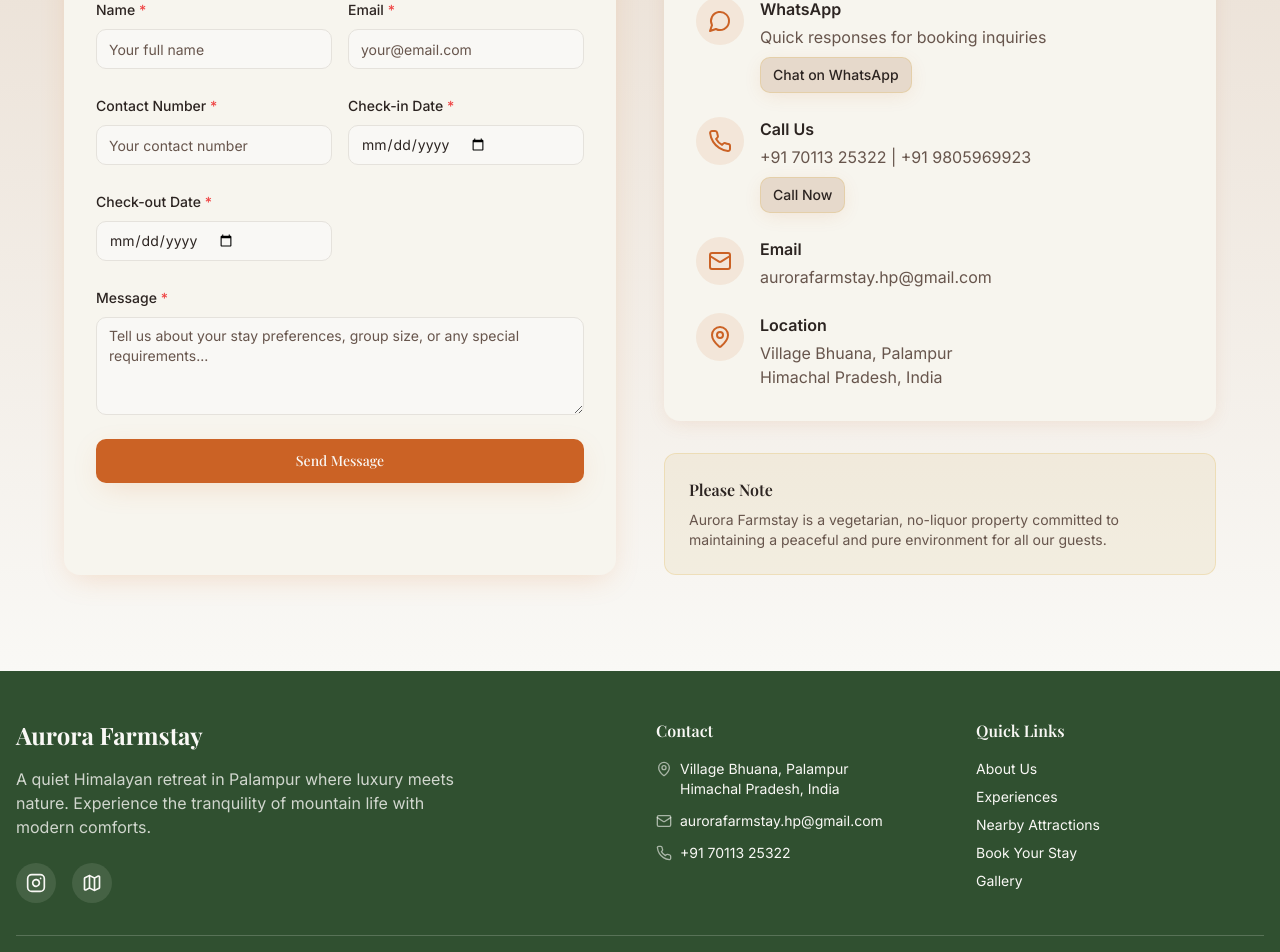
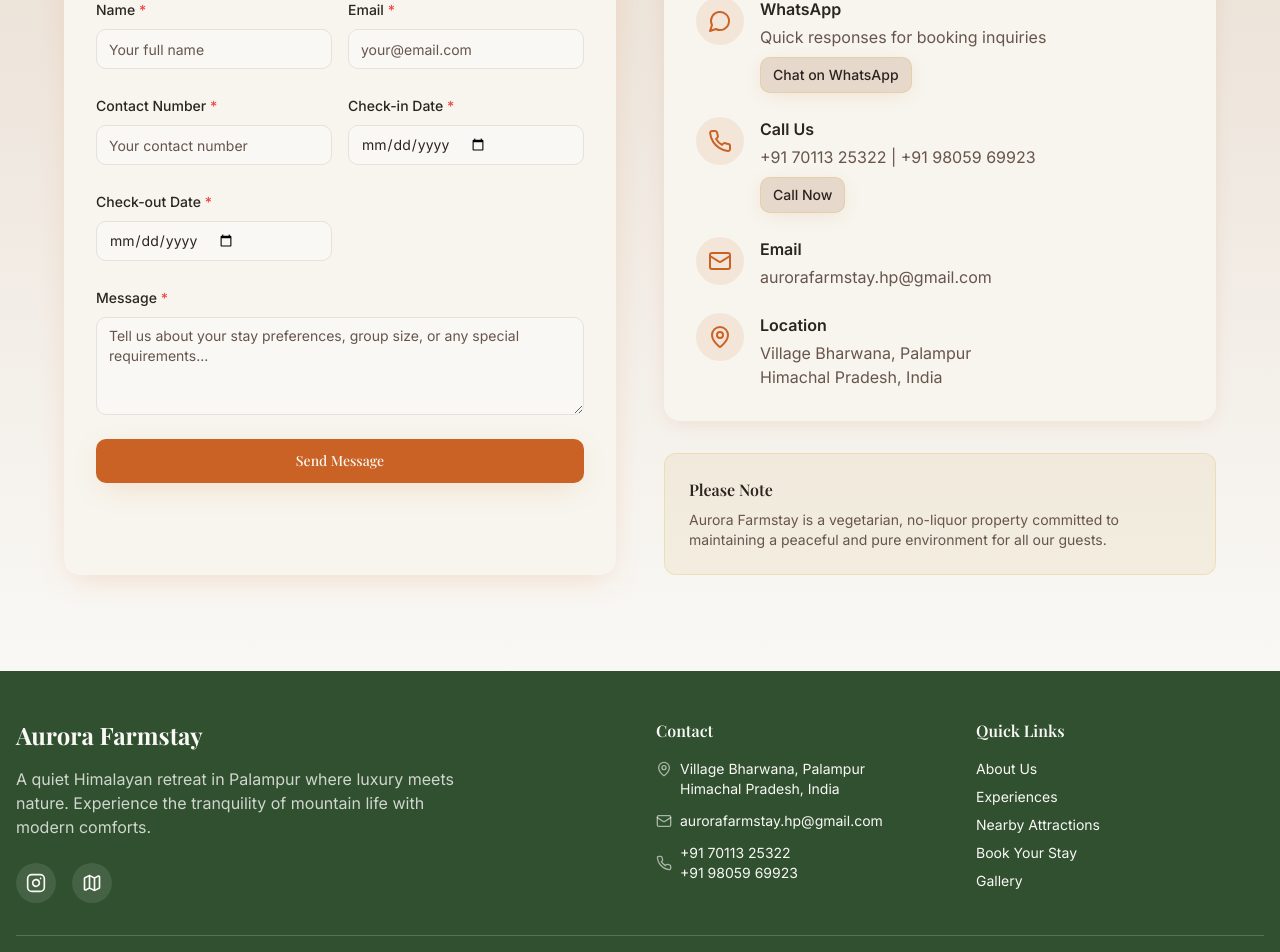
Before and after one commit to BudgetandBrains/aurora-himalayan-retreat, a React (Vite) app: page /book in a window 1280 px wide. Shown: the part 779-1731 px from the top of the page. Built offline with nearby package versions, Linux system fonts and the light colour scheme; a web font is replaced by a local one.

Commit message:
Update footer contact information

```diff
--- a/src/components/Contact.tsx
+++ b/src/components/Contact.tsx
@@ -200,7 +200,7 @@ const Contact = () => {
                   </div>
                   <div>
                     <h4 className="font-semibold text-foreground mb-1">Call Us</h4>
-                    <p className="text-muted-foreground">+91 70113 25322 | +91 9805969923</p>
+                    <p className="text-muted-foreground">+91 70113 25322 | +91 98059 69923</p>
                     <Button variant="earth" size="sm" className="mt-2" asChild>
                       <a href="tel:+917011325322">
                         Call Now
@@ -226,7 +226,7 @@ const Contact = () => {
                   <div>
                     <h4 className="font-semibold text-foreground mb-1">Location</h4>
                     <p className="text-muted-foreground">
-                      Village Bhuana, Palampur<br />
+                      Village Bharwana, Palampur<br />
                       Himachal Pradesh, India
                     </p>
                   </div>
--- a/src/components/Footer.tsx
+++ b/src/components/Footer.tsx
@@ -31,7 +31,7 @@ const Footer = () => {
               <div className="flex items-start gap-2">
                 <MapPin className="w-4 h-4 mt-0.5 text-secondary-foreground/60" />
                 <div>
-                  <p>Village Bhuana, Palampur</p>
+                  <p>Village Bharwana, Palampur</p>
                   <p>Himachal Pradesh, India</p>
                 </div>
               </div>
@@ -41,7 +41,10 @@ const Footer = () => {
               </div>
               <div className="flex items-center gap-2">
                 <Phone className="w-4 h-4 text-secondary-foreground/60" />
-                <p>+91 70113 25322</p>
+                <div>
+                  <p>+91 70113 25322</p>
+                  <p>+91 98059 69923</p>
+                </div>
               </div>
             </div>
           </div>
```
